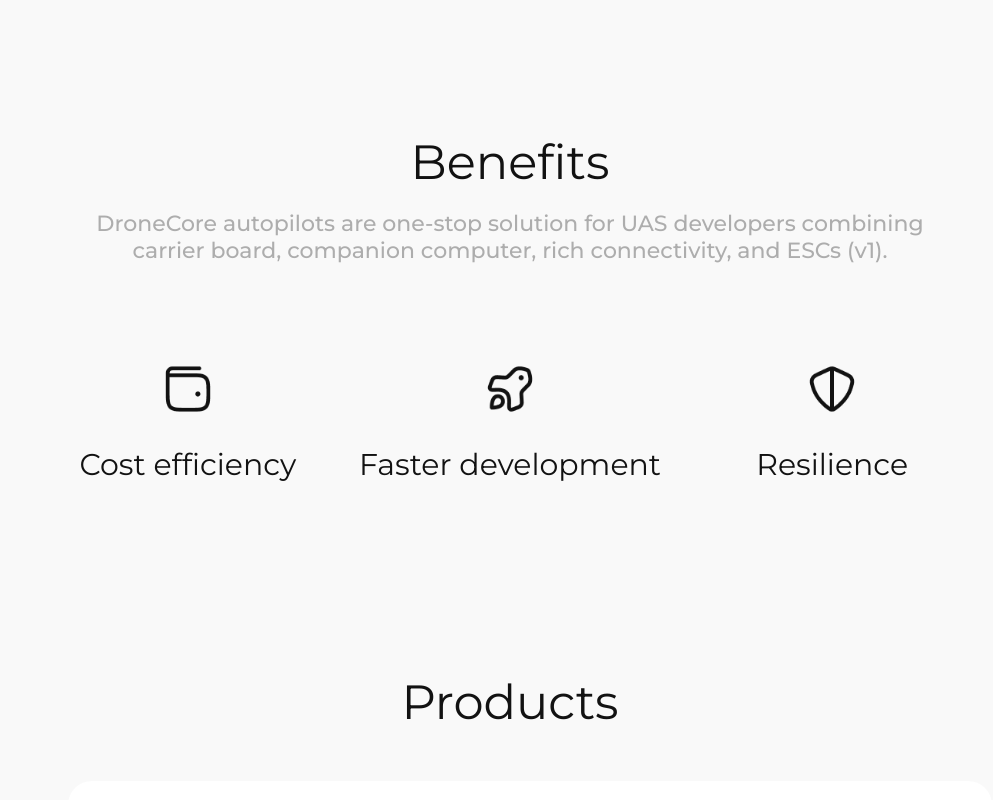
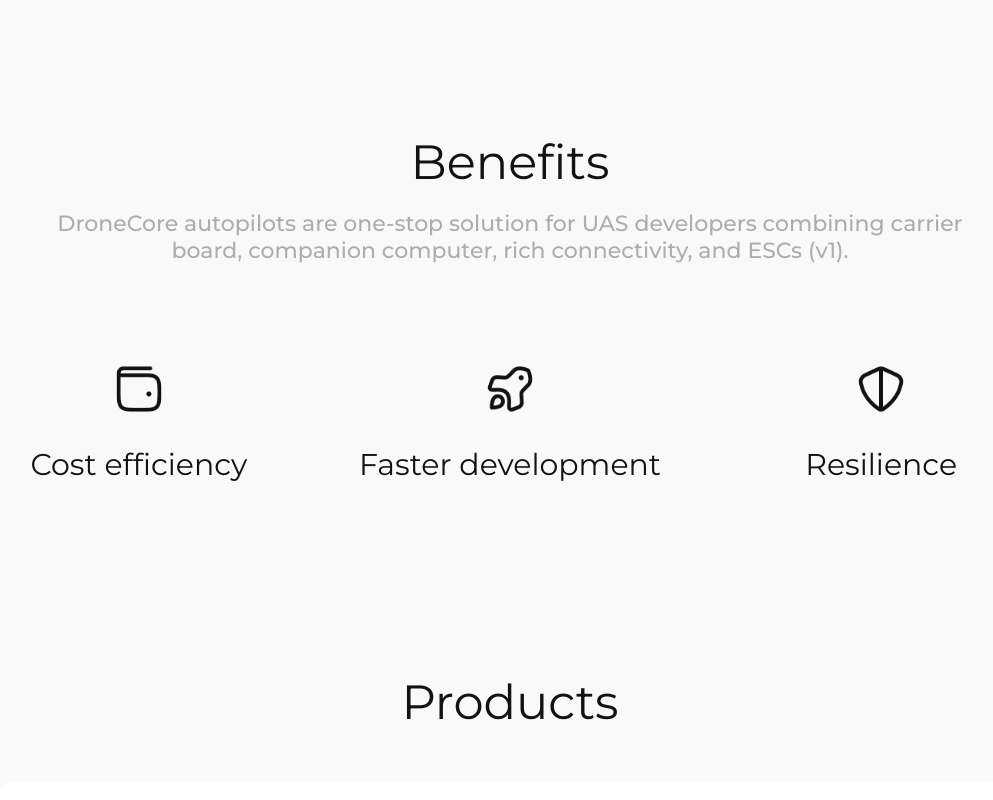
Before and after one commit to lisuV/drones, a Vue app: page / in a window 1280 px wide. Shown: the part 1700-2500 px from the top of the page, without its empty margins (130-1123 px from the left). Built offline with nearby package versions, Linux system fonts and the light colour scheme.

Commit message:
bug: influence contactUs style on MainPg style

```diff
--- a/src/components/ContactUs-item.vue
+++ b/src/components/ContactUs-item.vue
@@ -95,8 +95,6 @@
   flex-direction: column;
   align-items: center;
   flex-wrap: wrap;
-  margin-left: 6.6%;
-  margin-right: 6.6%;
   width: -webkit-fill-available;
 }
 
@@ -108,6 +106,8 @@
   align-items: start;
   width: -webkit-fill-available;
   gap: 24px;
+  margin-left: 6.6%;
+  margin-right: 6.6%;
 }
 .input-group{
     width: 100%;
```
